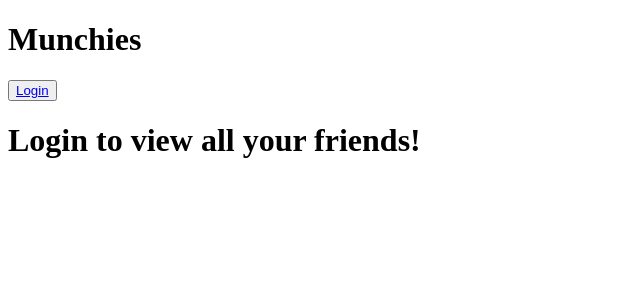
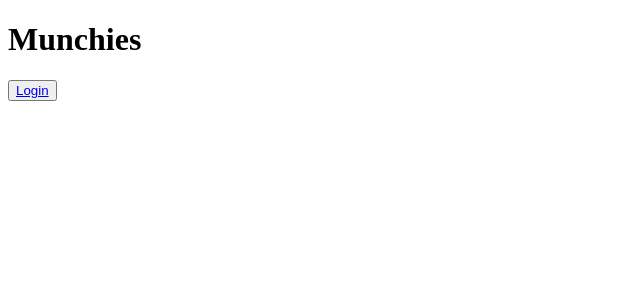
Before and after one commit to AshB88/Munchies, a React (Vite) app in the folder client/: page / in a window 1280 px wide. Shown: the top 300 px of the page, without its empty margins (0-640 px from the left). Built offline with nearby package versions, Linux system fonts and the light colour scheme.

Commit message:
Remove unnecessary text

```diff
--- a/client/src/components/Users.tsx
+++ b/client/src/components/Users.tsx
@@ -10,9 +10,6 @@ interface UserListProps {
 const UserList: React.FC<UserListProps> = ({ users }) => {
     return (
         <>
-            <h2 className="pb-5">
-                Check out all your friends!
-            </h2>
             {users && users.map((user) => (
                 <div className="row align-center mb-5" key={user.id}>
                     <div className="col-md-6">
--- a/client/src/pages/Home.tsx
+++ b/client/src/pages/Home.tsx
@@ -46,9 +46,6 @@ const Home = () => {
             {
                 !loginCheck ? (
                     <div className='login-notice'>
-                        <h1>
-                            Login to view all your friends!
-                        </h1>
                     </div>
                 ) : (
                     <UserList users={users} />
```
